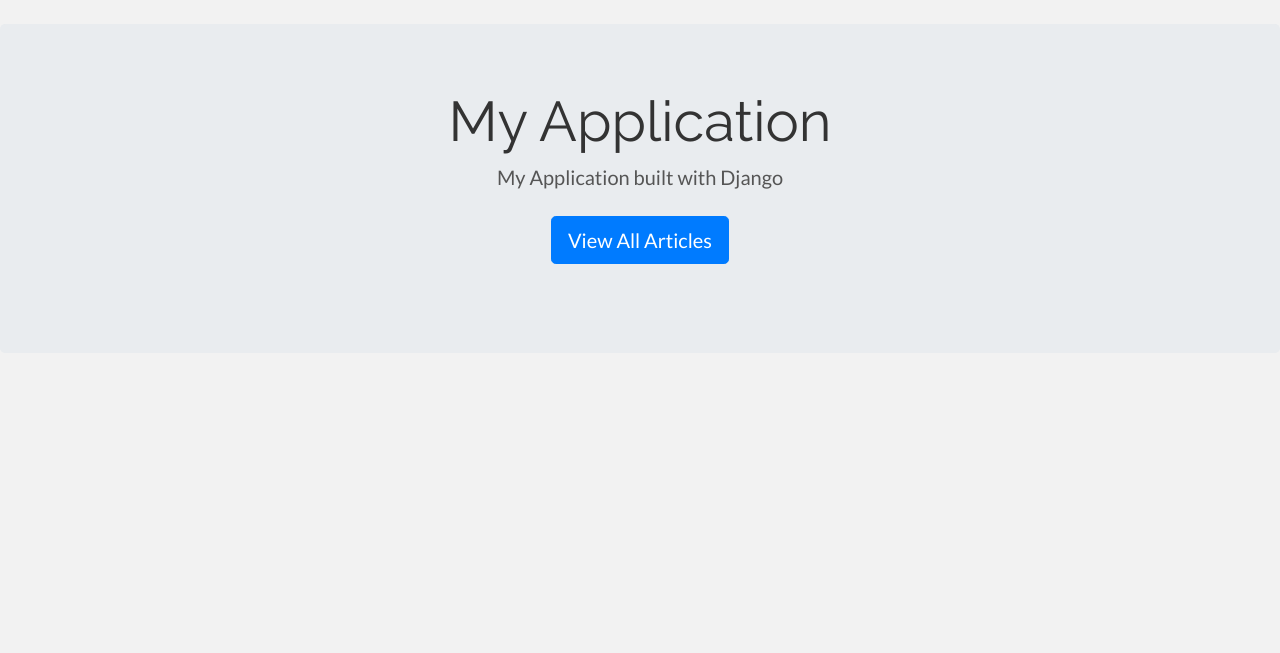
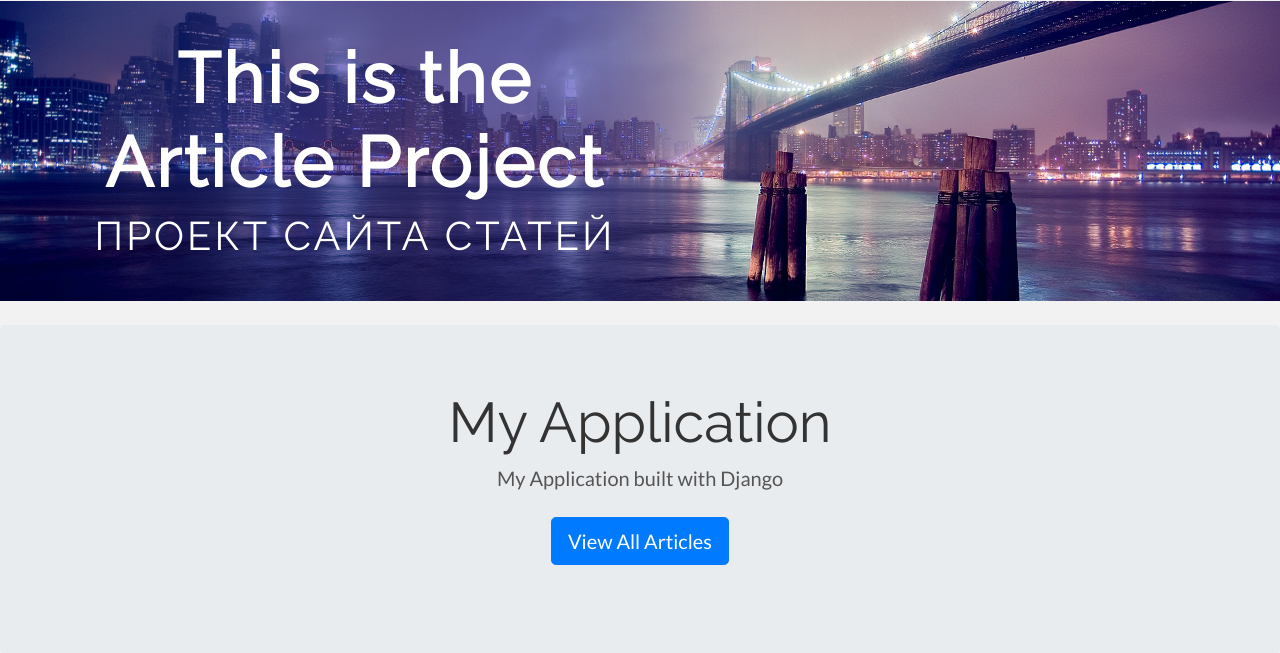
Before and after one commit to MichaelNest/My-First-Show-Project, a Django app: page / in a window 1280 px wide. Shown: the part 94-747 px from the top of the page. Run offline with Django 3.2, Linux system fonts and the light colour scheme; some libraries are stand-ins or nearby versions.

Commit message:
Create static/img/wallpaper.png, set file settings.py, set file base.html, create file includes/banner.html

```diff
--- a/src/articles/templates/articles/article_detail.html
+++ b/src/articles/templates/articles/article_detail.html
@@ -2,6 +2,7 @@
 
 
 {% block title %}Detail{% endblock title %}
+
 
 {% block content %}
 <div class="container padding">
--- a/src/articles/templates/articles/article_list.html
+++ b/src/articles/templates/articles/article_list.html
@@ -1,6 +1,10 @@
 {% extends 'base.html' %}
 
 {% block title %}Articles{% endblock title %}
+
+{% block banner %}
+    {% include 'includes/banner.html' %}
+{% endblock banner %}
 
 {% block content %}
 <div class="container">
--- a/src/core/settings.py
+++ b/src/core/settings.py
@@ -131,7 +131,9 @@ USE_TZ = True
 # https://docs.djangoproject.com/en/3.0/howto/static-files/
 
 STATIC_URL = '/static/'
-STATICFILES_DIRS = [os.path.join(BASE_DIR, 'static'),]
+STATIC_ROOT = os.path.join(BASE_DIR, 'staticfiles')
+STATICFILES_DIRS = [os.path.join(BASE_DIR, 'static'), ]
+
 
 AUTH_USER_MODEL = 'users.CustomUser'
 
--- a/src/core/urls.py
+++ b/src/core/urls.py
@@ -17,6 +17,7 @@ from django.contrib import admin
 from django.urls import path, include
 from django.views.generic.base import TemplateView
 
+
 urlpatterns = [
     # path('', TemplateView.as_view(template_name='home.html'), name='home'),
     path('', include('pages.urls', namespace='pages')),
--- a/src/pages/templates/pages/home.html
+++ b/src/pages/templates/pages/home.html
@@ -1,6 +1,12 @@
 {% extends "base.html" %}
 
+
 {% block title %} Home Page {% endblock title %}
+
+
+{% block banner %}
+    {% include 'includes/banner.html' %}
+{% endblock banner %}
 
 {% block content %}
 <div class="jumbotron">
--- a/src/static/css/base.css
+++ b/src/static/css/base.css
@@ -62,7 +62,7 @@ a:hover, a:focus {
 }
 
 #headwrap{
-    background: url(../img/bg.jpg) no-repeat center center;
+    background: url(../img/wallpaper_11_4.png) no-repeat center center;
     margin-top: -23px;
     padding-top: 20px;
     text-align: center;
@@ -83,7 +83,7 @@ a:hover, a:focus {
     margin-top: 15px;
     color: white;
     font-size: 70px;
-    font-weight: 300;
+    font-weight: 600;
     letter-spacing: 3px;
 }
 
--- a/src/templates/base.html
+++ b/src/templates/base.html
@@ -1,4 +1,4 @@
-{% load static%}
+{% load static %}
 
 <!DOCTYPE html>
 <html lang="en">
@@ -6,12 +6,16 @@
     <meta charset="utf-8">
     <meta name="viewport" content="width=device-width, initial-scale=1, shrink-to-fit=no">
     <link rel="stylesheet" href="https://stackpath.bootstrapcdn.com/bootstrap/4.5.2/css/bootstrap.min.css" integrity="sha384-JcKb8q3iqJ61gNV9KGb8thSsNjpSL0n8PARn9HuZOnIxN0hoP+VmmDGMN5t9UJ0Z" crossorigin="anonymous">
+    <link rel="stylesheet" href="{% static 'css/base.css' %}">
     <title>{% block title %} My App {% endblock title %}</title>
-    <link rel="stylesheet" href="{% static 'css/base.css' %}">
+
 
 </head>
 <body>
 {% include 'includes/navbar.html' %}
+
+{% block banner %}{% endblock banner %}
+
     <main>
         {% block content %}
         {% endblock content %}
--- /dev/null
+++ b/src/templates/includes/banner.html
@@ -0,0 +1,11 @@
+<div id='headwrap'>
+        <div class="container">
+            <div class="row text-center">
+                <div class="col-lg-6 col-lg-offset-2 ">
+                    <h1>This is the Article Project</h1>
+                    <h2>проект сайта статей</h2>
+                </div>
+            </div>
+        </div>
+</div>
+<br>
```
Also changed, not shown: src/static/img/wallpaper_11.jpg (added), src/static/img/wallpaper_11_1.jpg (added), src/static/img/wallpaper_11_4.png (added), 3 other files.
